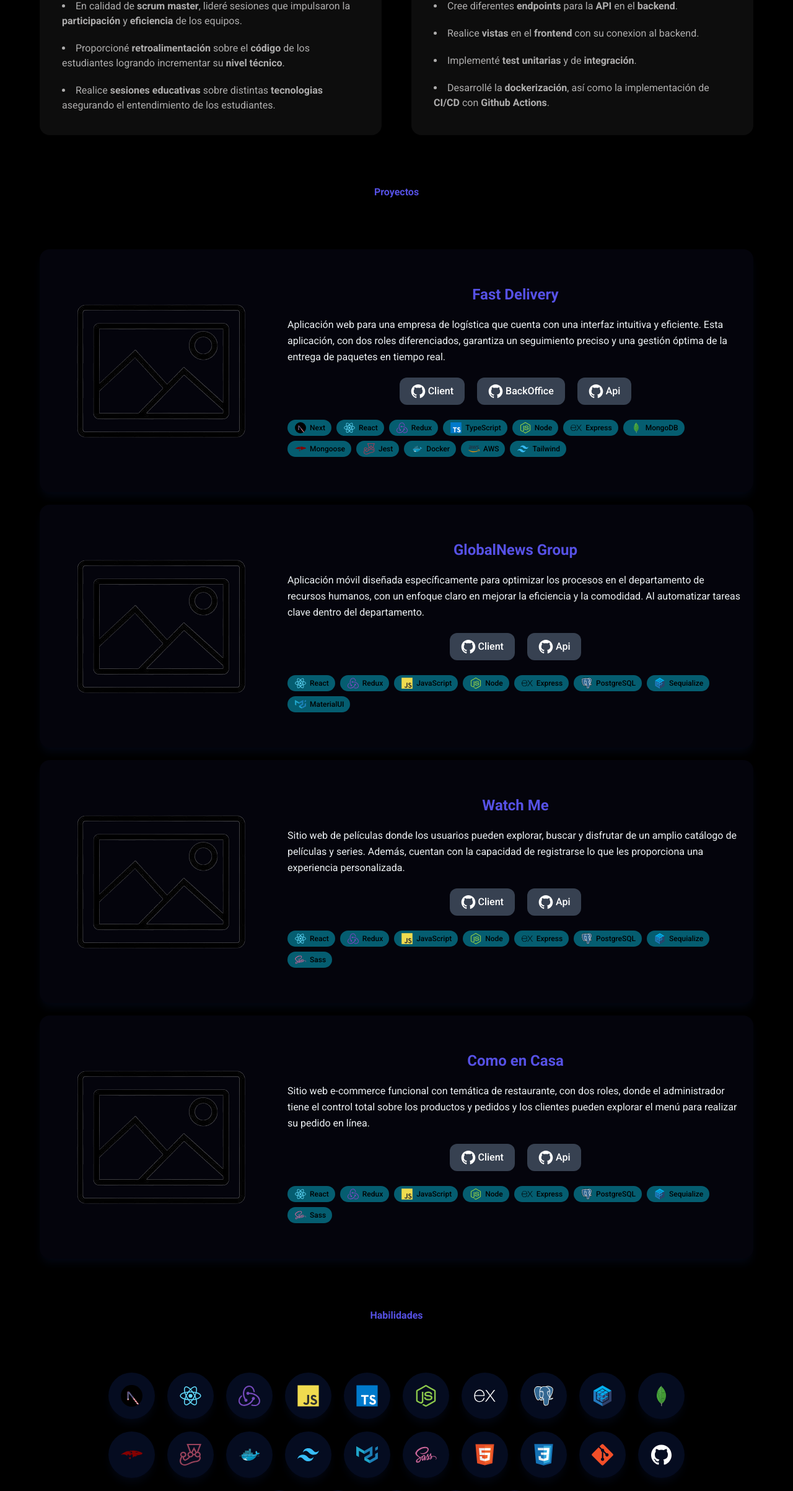
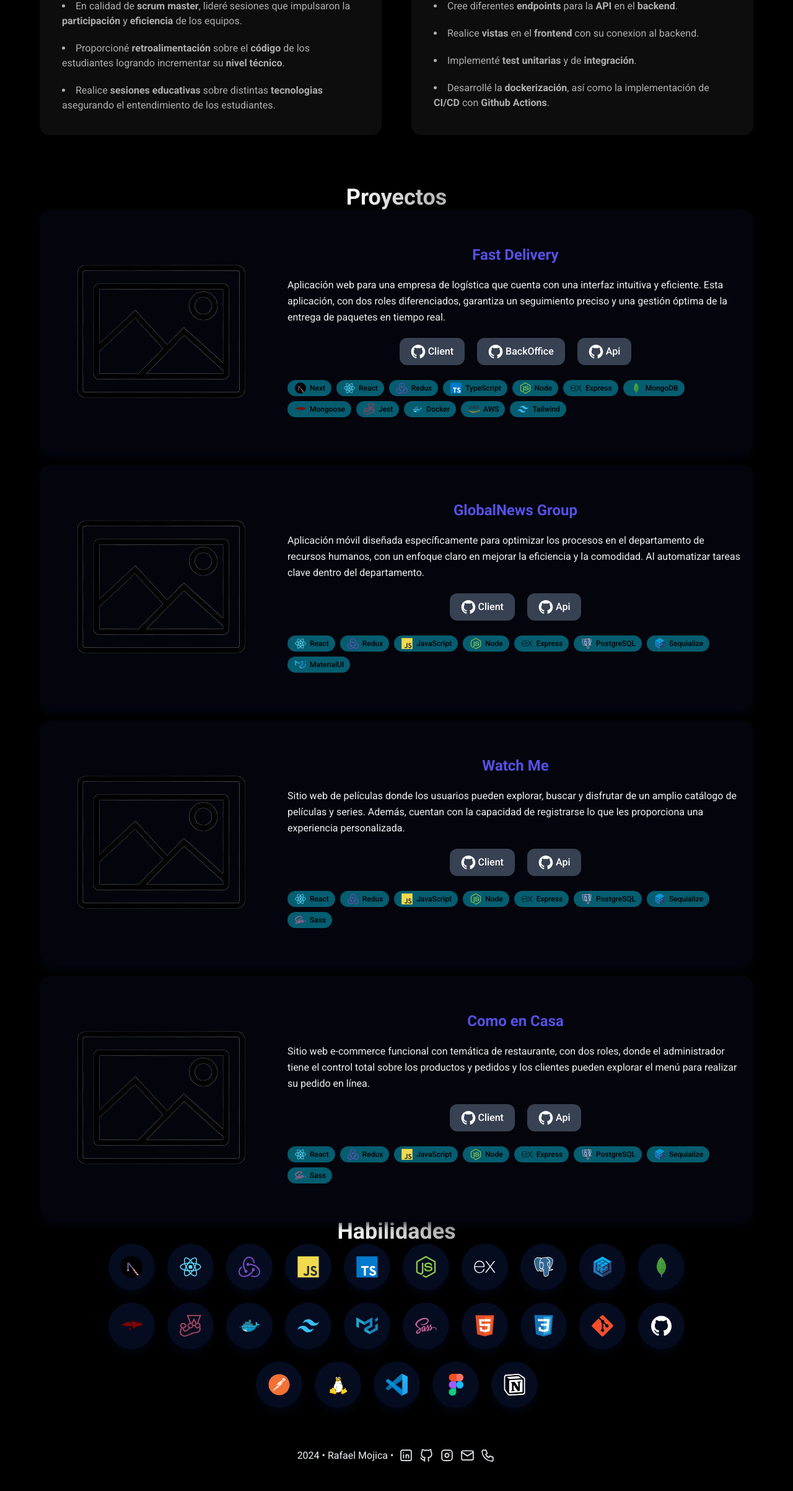
Before and after one commit to RafaMojica/Portfolio-Rafael-Mojica, a Next.js app: page / in a window 1280 px wide. Shown: the part 1246-3651 px from the top of the page at 62% size. Built offline with nearby package versions, Linux system fonts and the light colour scheme.

Commit message:
feat: add common MainTitle at components

```diff
--- a/src/components/Projects.tsx
+++ b/src/components/Projects.tsx
@@ -1,14 +1,13 @@
 import React from "react";
 import Layout from "@/common/Layout";
 import Project from "@/common/Project";
+import MainTitle from "@/common/MainTitle";
 import { PROJECTS } from "@/data/project";
 
 const Projects = () => {
   return (
     <Layout id="projects">
-      <h2 className="text-center text-secondary dark:text-dark-secondary font-bold pb-20">
-        Proyectos
-      </h2>
+      <MainTitle title="Proyectos"/>
       <div className="flex flex-col gap-5">
         {PROJECTS.map((project) => {
           return <Project key={project.name} {...project} />;
--- a/src/components/Skills.tsx
+++ b/src/components/Skills.tsx
@@ -1,14 +1,13 @@
+import React from "react";
 import Layout from "@/common/Layout";
+import MainTitle from "@/common/MainTitle";
 import IconButton from "@/common/IconButton";
 import { STACK } from "@/data/stack";
-import React from "react";
 
 const Skills = () => {
   return (
     <Layout id="skills" className="pb-12 md:pb-16">
-      <h2 className="text-center text-secondary dark:text-dark-secondary font-bold py-20">
-        Habilidades
-      </h2>
+      <MainTitle title="Habilidades" />
       <div className="max-w-5xl m-auto">
         <div className="flex flex-wrap justify-center items-center gap-5">
           {STACK.map(({ name, href, Icon }) => {
```
